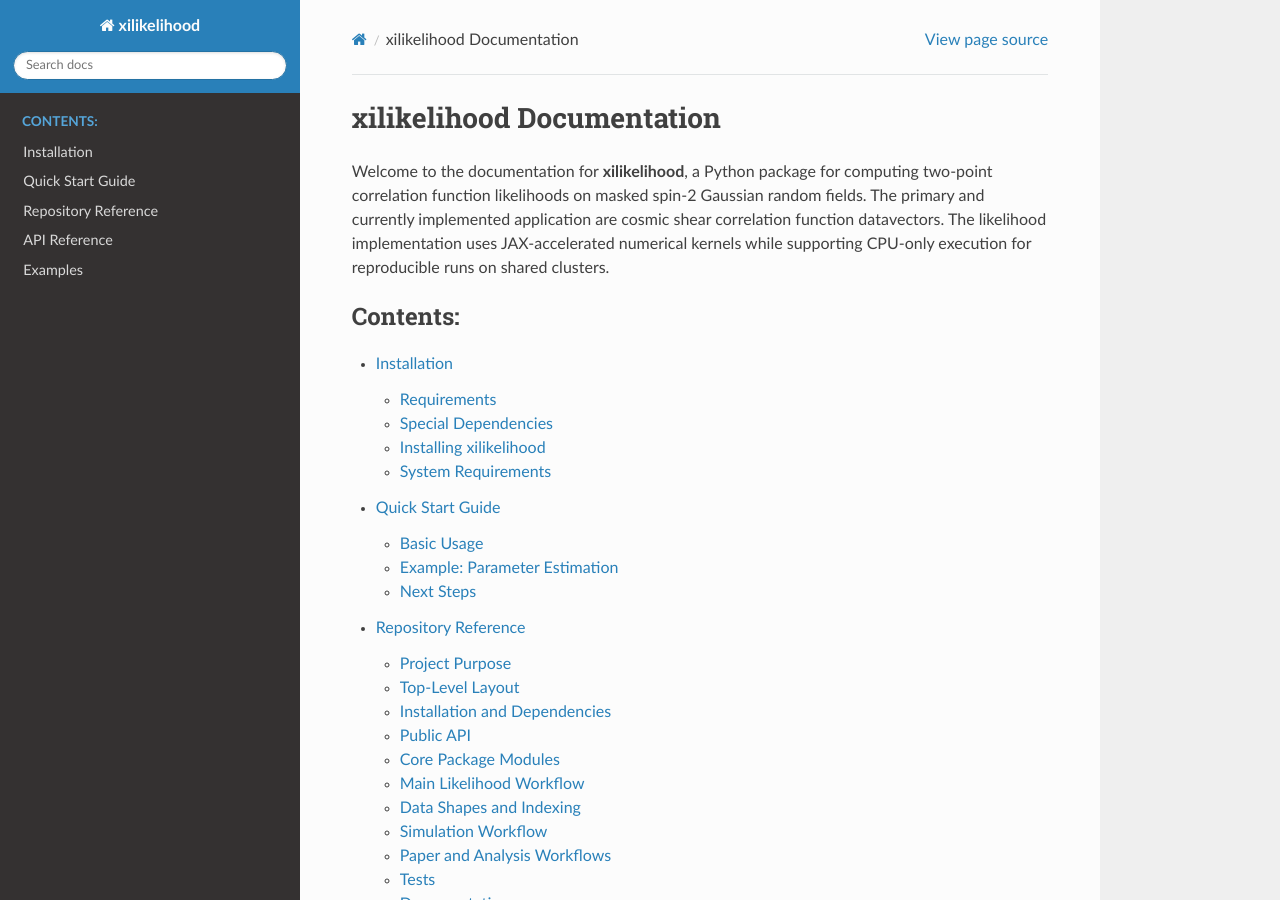
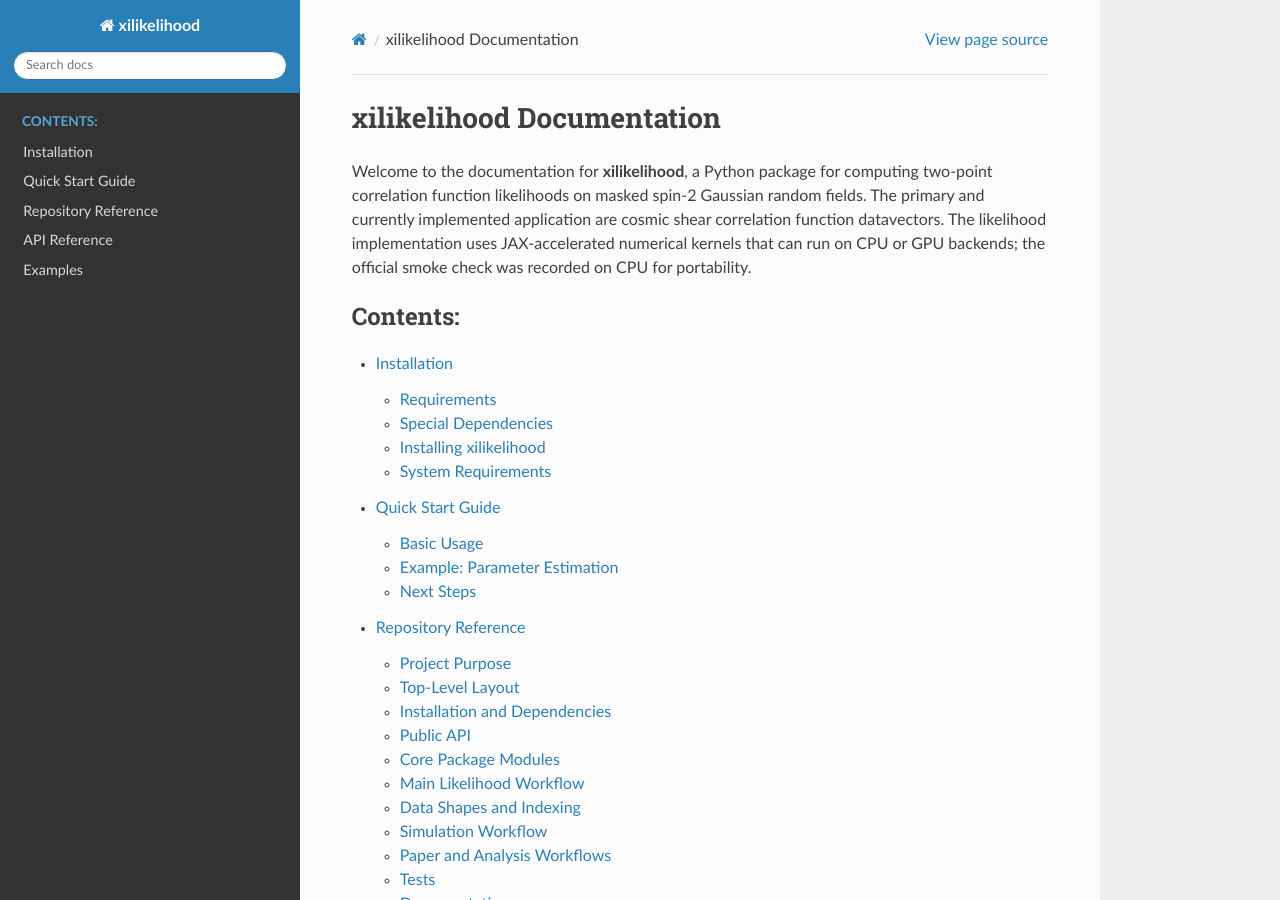
Before and after one commit to voehl12/xilikelihood, a Sphinx documentation site: the page built from docs/index.md, in a window 1280 px wide and 900 px high. Built offline with Sphinx 7.4.7 and the Read the Docs theme 3.1.0, drawn with Linux system fonts in a browser that asks for light colours.

Commit message:
Clarify JAX backend support

````diff
--- a/docs/index.md
+++ b/docs/index.md
@@ -1,6 +1,6 @@
 # xilikelihood Documentation
 
-Welcome to the documentation for **xilikelihood**, a Python package for computing two-point correlation function likelihoods on masked spin-2 Gaussian random fields. The primary and currently implemented application are cosmic shear correlation function datavectors. The likelihood implementation uses JAX-accelerated numerical kernels while supporting CPU-only execution for reproducible runs on shared clusters.
+Welcome to the documentation for **xilikelihood**, a Python package for computing two-point correlation function likelihoods on masked spin-2 Gaussian random fields. The primary and currently implemented application are cosmic shear correlation function datavectors. The likelihood implementation uses JAX-accelerated numerical kernels that can run on CPU or GPU backends; the official smoke check was recorded on CPU for portability.
 
 ```{toctree}
 :maxdepth: 2
````
Also changed, not shown: CHANGELOG.md (+1 -2 lines), README.md (+2 -2 lines).
